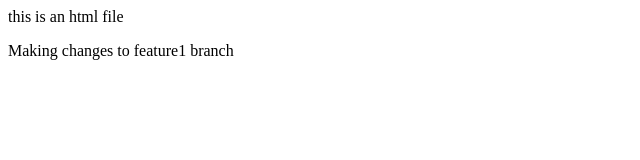
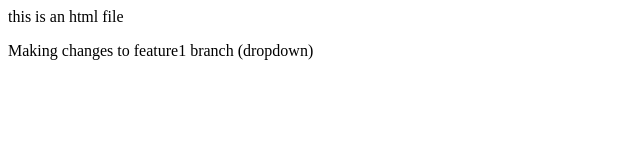
Before and after one commit to bhattmegha/localrepo, a plain HTML site: page index.html in a window 1280 px wide. Shown: the full height of the page, 0-640 px from the left. Drawn offline with Linux system fonts and the light colour scheme.

Commit message:
add dropdown

```diff
--- a/index.html
+++ b/index.html
@@ -1,2 +1,2 @@
 <p>this is an html file</p>
-<p>Making changes to feature1 branch</p>
+<p>Making changes to feature1 branch (dropdown)</p>
```
